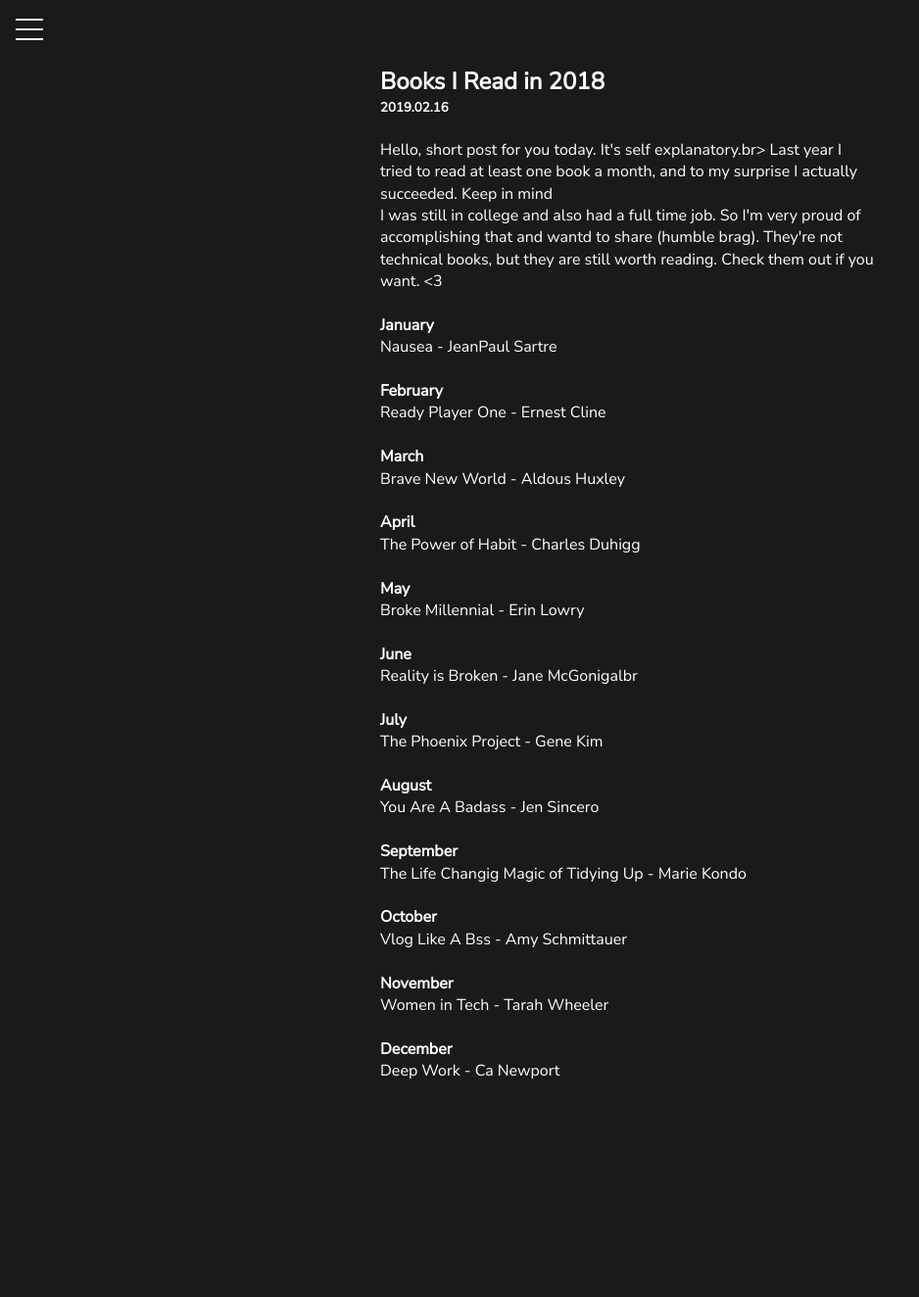
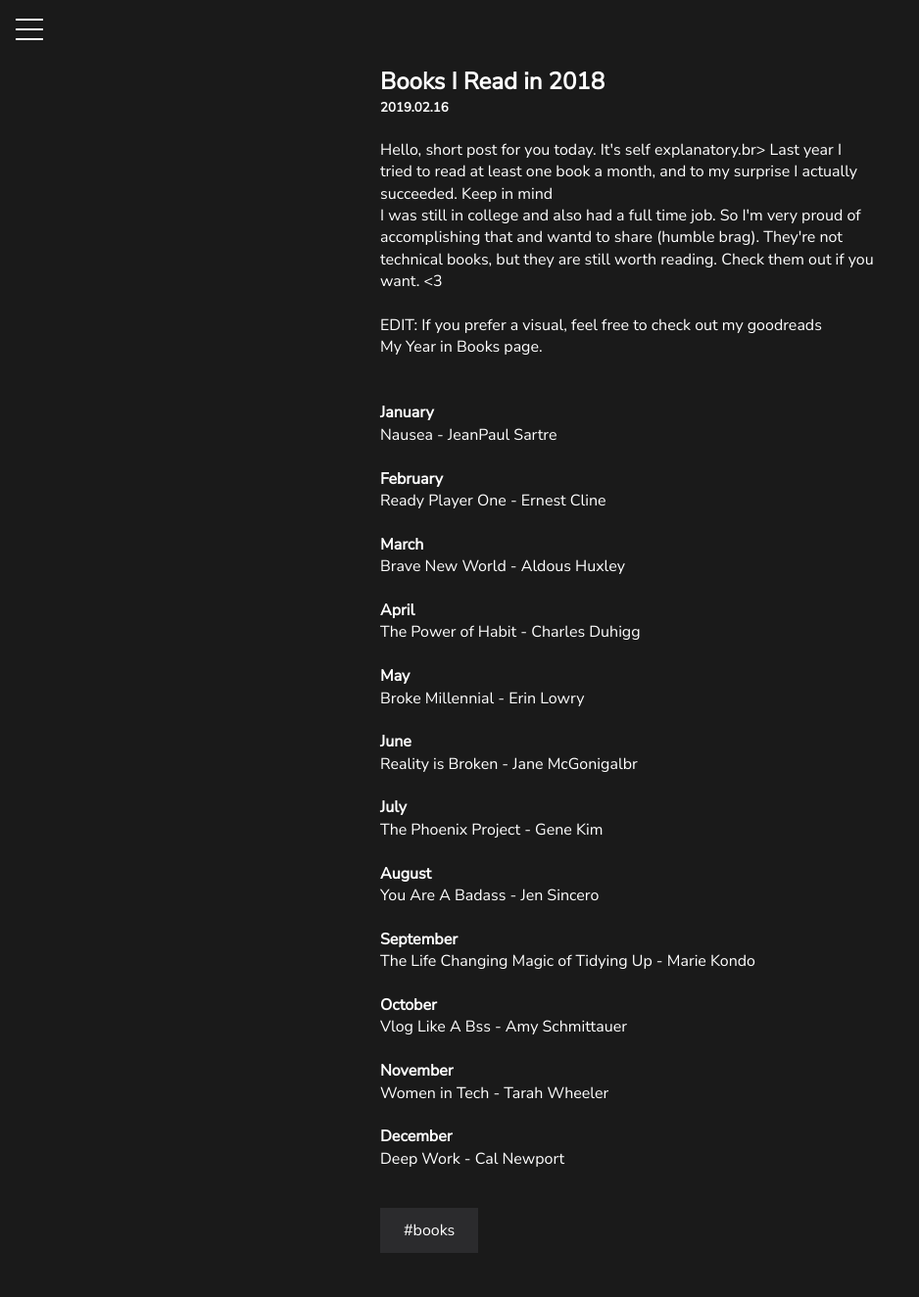
Before and after one commit to cobaltclaudia/cobaltclaudia.github.io, a Jekyll site: the page blogposts/2019/20190216-BooksIReadin2018.html, which Jekyll copies as it is, in a window 1280 px wide. Shown: the whole page at 98% size, without its empty margins (0-938 px from the left). Built offline with Jekyll 4.4.1, drawn with Linux system fonts in a browser that asks for light colours; before the commit the page ends 1172 px from its top, so only the background shows below that.

Commit message:
Minor changes

```diff
--- a/blogposts/2019/20190216-BooksIReadin2018.html
+++ b/blogposts/2019/20190216-BooksIReadin2018.html
@@ -44,6 +44,9 @@
         share (humble brag). They're not technical books, but they are still worth reading. Check them out if you
         want. <3<br><br>
 
+        EDIT: If you prefer a visual, feel free to check out my goodreads<br>
+        <a href="https://www.goodreads.com/user/year_in_books/2018/102281322">My Year in Books</a> page.<br><br><br>
+
     <strong>January</strong><br>
     Nausea - JeanPaul Sartre<br><br>
 
@@ -69,7 +72,7 @@
     You Are A Badass - Jen Sincero<br><br>
 
     <strong>September</strong><br>
-    The Life Changig Magic of Tidying Up - Marie Kondo<br><br>
+    The Life Changing Magic of Tidying Up - Marie Kondo<br><br>
 
     <strong>October</strong><br>
     Vlog Like A Bss - Amy Schmittauer<br><br>
@@ -78,7 +81,10 @@
     Women in Tech - Tarah Wheeler<br><br>
 
     <strong>December</strong><br>
-    Deep Work - Ca Newport<br>
+    Deep Work - Cal Newport<br><br>
+
+    <a href="../tags/books.html" class="btn">#books</a>
+
     <br><br><br>
 
     </div>
--- a/projects.html
+++ b/projects.html
@@ -32,7 +32,7 @@
 </div>
 <header class="showcase">
     <div class="container">
-        <br><br>
+        <br><br><br>
         <h2>Projects </h2>
         <ul>
             <li><a href="https://github.com/cobaltclaudia/circasurvivebot">Circa Survive Tweet Bot</a></li>
```
